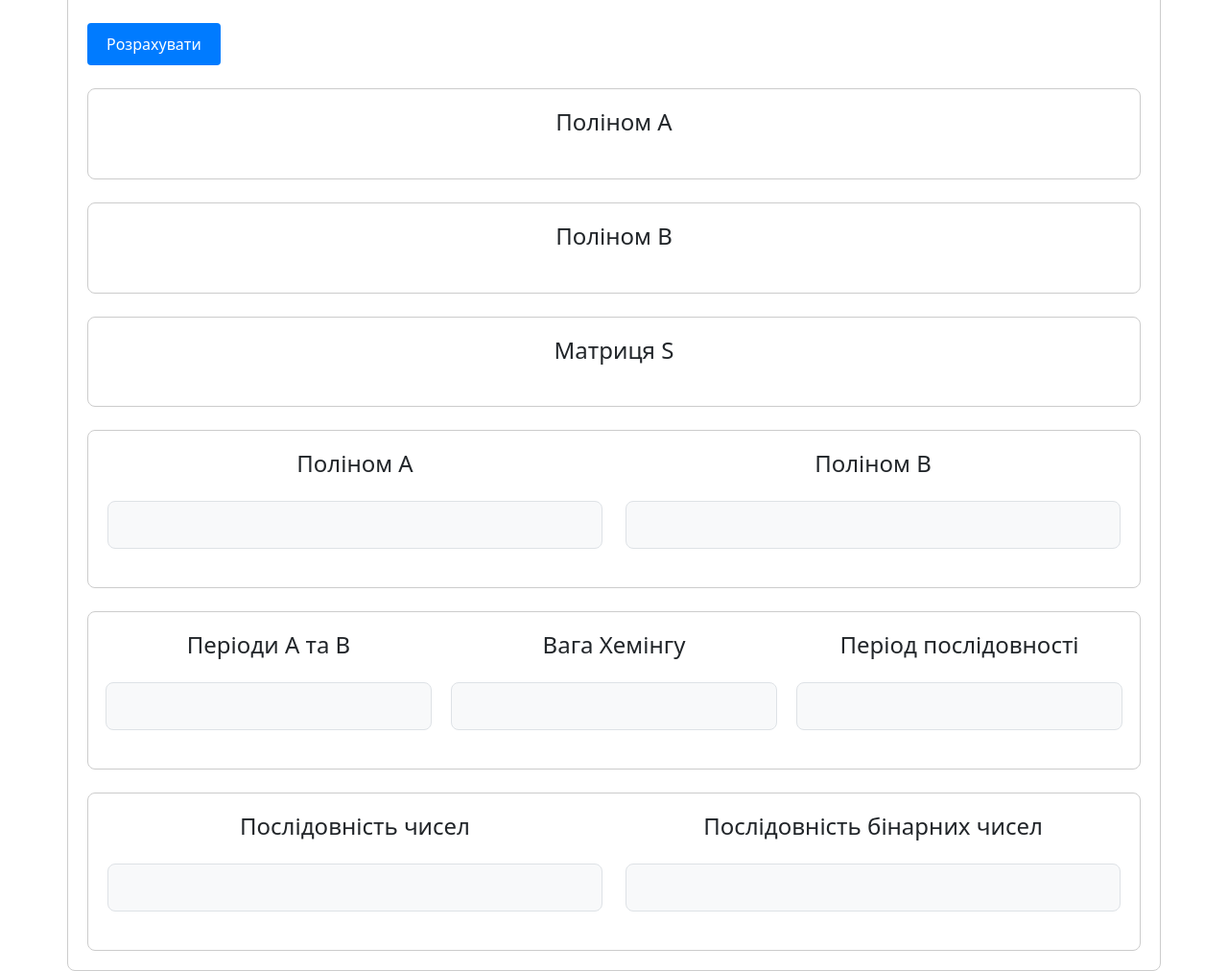
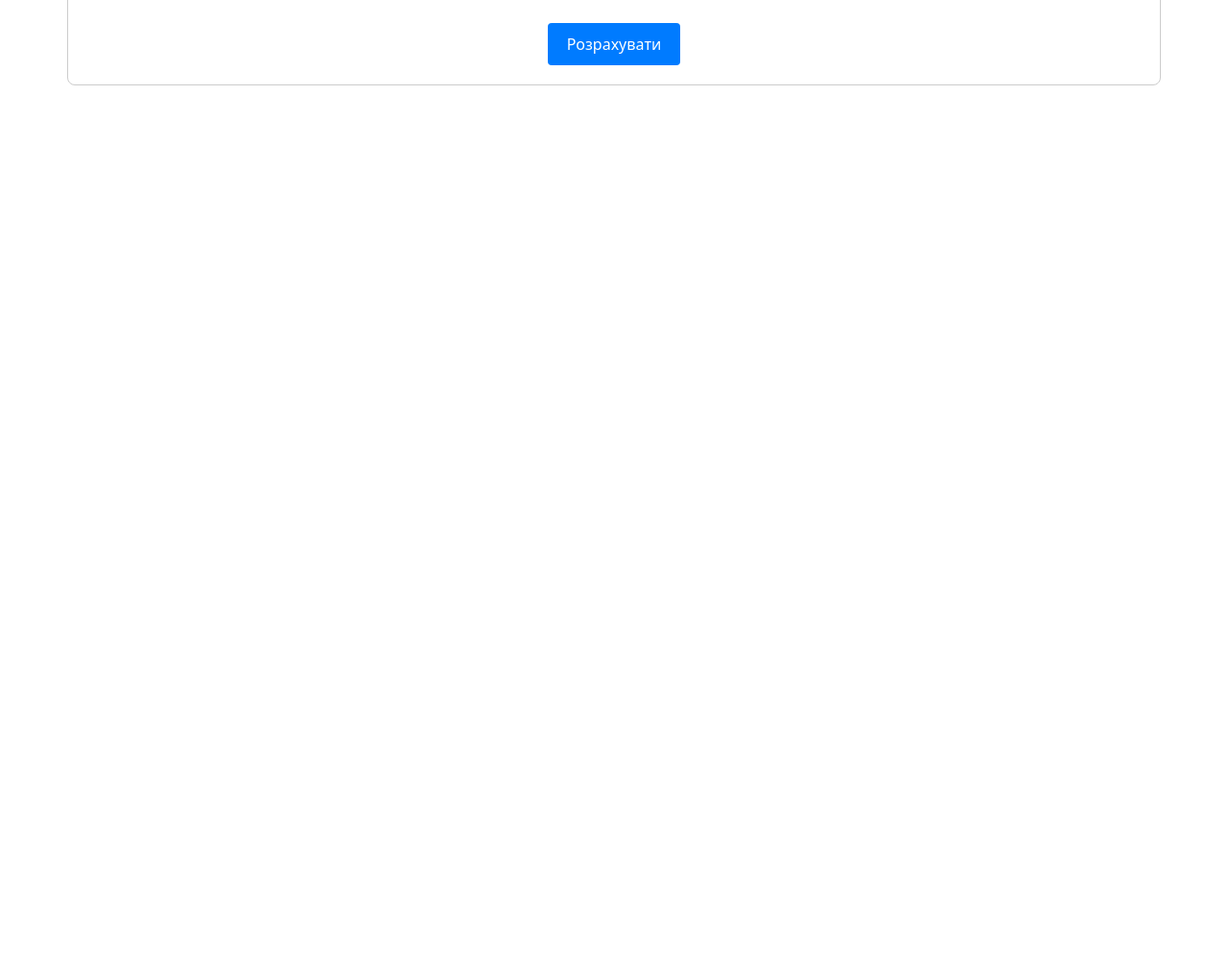
Before and after one commit to Zh3ka21/matrix-shift-register-neural-net, a Django app: page /msr/ in a window 1280 px wide. Shown: the part 438-1450 px from the top of the page at 96% size. After the commit the page ends 527 px from the top, so only its background shows below. Run offline with Django 5.2, Linux system fonts and the light colour scheme; data that the repository does not hold is empty.

Commit message:
styles for button functionality, for hidden elements

```diff
--- a/generators/templates/generators/msr.html
+++ b/generators/templates/generators/msr.html
@@ -1,11 +1,10 @@
-{% extends 'generators/base.html' %}
-{% load static %}
-{% block content %}
+{% extends 'generators/base.html' %} {% load static %} {% block content %}
 <div class="container mt-5">
   <div class="row">
     <div class="col-md-6">
       <label for="numberSelectFirst" class="form-label"
-                >Оберіть ступінь полінома:</label>
+        >Оберіть ступінь полінома:</label
+      >
       <select class="form-select" id="numberSelectFirst">
         {% for degree in degrees %}
         <option value="{{ degree }}">{{ degree }}</option>
@@ -13,17 +12,19 @@
       </select>
     </div>
     <div class="col-md-6">
-                <label for="elementSelectFirst" class="form-label">Оберіть поліном:</label>
+      <label for="elementSelectFirst" class="form-label"
+        >Оберіть поліном:</label
+      >
       <select class="form-select" id="elementSelectFirst" disabled>
         <option value="">Оберіть ступінь</option>
       </select>
     </div>
-
   </div>
   <div class="row">
     <div class="col-md-6">
       <label for="numberSelectSecond" class="form-label"
-                >Оберіть ступінь полінома:</label>
+        >Оберіть ступінь полінома:</label
+      >
       <select class="form-select" id="numberSelectSecond">
         {% for degree in degrees %}
         <option value="{{ degree }}">{{ degree }}</option>
@@ -31,7 +32,9 @@
       </select>
     </div>
     <div class="col-md-6">
-                <label for="elementSelectSecond" class="form-label">Оберіть поліном:</label>
+      <label for="elementSelectSecond" class="form-label"
+        >Оберіть поліном:</label
+      >
       <select class="form-select" id="elementSelectSecond" disabled>
         <option value="">Оберіть ступінь</option>
       </select>
@@ -39,89 +42,148 @@
   </div>
   <!-- Кнопка для побудови матриці -->
   <div class="mt-4">
-            <button id="buildMatrixButton" class="btn btn-primary container-button">
+    <button
+      id="buildMatrixButton"
+      class="btn btn-primary container-button"
+      style="display: block; margin: 0 auto"
+    >
       Розрахувати
     </button>
   </div>
 
-        <div class="container mt-4">
-            <h4 class="text-center mb-4">Поліном А</h4>
-            <div id="matrix-container-first" class="">
+  <div class="container mt-4" style="display: none">
+    <h4 id="toggleVisible1" style="display: none" class="text-center mb-4">
+      Поліном А
+    </h4>
+    <div
+      id="matrix-container-first"
+      class="output-container"
+      style="display: none"
+    >
       <!-- Початкова матриця буде додана тут -->
     </div>
   </div>
 
-        <div class="container mt-4">
-            <h4 class="text-center mb-4">Поліном В</h4>
-            <div id="matrix-container-second" class="">
+  <div class="container mt-4" style="display: none">
+    <h4 id="toggleVisible2" style="display: none" class="text-center mb-4">
+      Поліном В
+    </h4>
+    <div
+      id="matrix-container-second"
+      class="output-container"
+      style="display: none"
+    >
       <!-- Початкова матриця буде додана тут -->
     </div>
   </div>
 
-        <div class="container mt-4">
-            <h4 class="text-center mb-4">Матриця S</h4>
-            <div id="matrix-container-S" class="">
+  <div class="container mt-4" style="display: none">
+    <h4 id="toggleVisible3" style="display: none" class="text-center mb-4">
+      Матриця S
+    </h4>
+    <div id="matrix-container-S" class="output-container" style="display: none">
       <!-- Початкова матриця буде додана тут -->
     </div>
-            <div id="button-container" class="mt-4">
+    <div
+      id="button-container"
+      class="mt-4 output-container"
+      style="display: none"
+    >
       <!-- Початкова матриця буде додана тут -->
     </div>
   </div>
 
-        <div class="container mt-4">
+  <div class="container mt-4" style="display: none">
     <div class="row">
       <div class="col-md-6">
-                    <h4 class="text-center mb-4">Поліном A</h4>
-                    <div id="poly-container-first" class="container border p-4 bg-light">
+        <h4 id="toggleVisible4" style="display: none" class="text-center mb-4">
+          Поліном A
+        </h4>
+        <div
+          id="poly-container-first"
+          class="container border p-4 bg-light output-container"
+          style="display: none"
+        >
           <!-- Поліном буде додано тут -->
         </div>
       </div>
-                <div class="col-md-6">
-                    <h4 class="text-center mb-4">Поліном B</h4>
-                    <div id="poly-container-second" class="container border p-4 bg-light">
+      <div class="col-md-6" style="display: none">
+        <h4 id="toggleVisible5" style="display: none" class="text-center mb-4">
+          Поліном B
+        </h4>
+        <div
+          id="poly-container-second"
+          class="container border p-4 bg-light output-container"
+          style="display: none"
+        >
           <!-- Поліном буде додано тут -->
         </div>
       </div>
     </div>
   </div>
-        <div class="container mt-4">
+  <div class="container mt-4" style="display: none">
     <div class="row">
       <div class="col-md-4">
-                    <h4 class="text-center mb-4">Періоди А та B</h4>
-                    <div id="property-container" class="container border p-4 bg-light">
+        <h4 id="toggleVisible6" style="display: none" class="text-center mb-4">
+          Періоди А та B
+        </h4>
+        <div
+          id="property-container"
+          class="container border p-4 bg-light output-container"
+          style="display: none"
+        >
           <!-- Властивості будуть додані тут -->
         </div>
       </div>
-                <div class="col-md-4">
-                    <h4 class="text-center mb-4">Вага Хемінгу</h4>
-                    <div id="hg-container" class="container border p-4 bg-light">
+      <div class="col-md-4" style="display: none">
+        <h4 id="toggleVisible7" style="display: none" class="text-center mb-4">
+          Вага Хемінгу
+        </h4>
+        <div
+          id="hg-container"
+          class="container border p-4 bg-light output-container"
+          style="display: none"
+        >
           <!-- Поліном буде додано тут -->
         </div>
       </div>
-                <div class="col-md-4">
-                    <h4 class="text-center mb-4">Період послідовності</h4>
-                    <div id="T-container" class="container border p-4 bg-light">
+      <div class="col-md-4" style="display: none">
+        <h4 id="toggleVisible8" style="display: none" class="text-center mb-4">
+          Період послідовності
+        </h4>
+        <div
+          id="T-container"
+          class="container border p-4 bg-light output-container"
+          style="display: none"
+        >
           <!-- Поліном буде додано тут -->
         </div>
       </div>
     </div>
   </div>
-        <div class="container mt-4">
+  <div class="container mt-4" style="display: none">
     <div class="row">
       <div class="col-md-6">
-                    <h4 class="text-center mb-4">Послідовність чисел</h4>
+        <h4 id="toggleVisible9" style="display: none" class="text-center mb-4">
+          Послідовність чисел
+        </h4>
         <div
           id="sequence-container"
-                            class="container border p-4 bg-light scroll-x"
+          class="container border p-4 bg-light scroll-x output-container"
+          style="display: none"
         >
           <!-- Послідовність чисел буде додана тут -->
         </div>
       </div>
-                <div class="col-md-6">
-                    <h4 class="text-center mb-4">Послідовність бінарних чисел</h4>
+      <div class="col-md-6" style="display: none">
+        <h4 id="toggleVisible10" style="display: none" class="text-center mb-4">
+          Послідовність бінарних чисел
+        </h4>
         <div
           id="binary-sequence-container"
-                            class="container border p-4 bg-light scroll-x">
+          class="container border p-4 bg-light scroll-x output-container"
+          style="display: none"
+        >
           <!-- Послідовність бінарних чисел буде додана тут -->
         </div>
       </div>
@@ -134,11 +196,74 @@
 <script>
   const numberSelectFirst = document.getElementById("numberSelectFirst");
   const numberSelectSecond = document.getElementById("numberSelectSecond");
-        numberSelectFirst.addEventListener("change", () => handleDegreeChange('elementSelectFirst', document.getElementById("elementSelectFirst"), numberSelectFirst, 'initialStateSelectFirst'));
-        numberSelectSecond.addEventListener("change", () => handleDegreeChange('elementSelectSecond', document.getElementById("elementSelectSecond"), numberSelectSecond, 'initialStateSelectSecond'));
+  numberSelectFirst.addEventListener("change", () =>
+    handleDegreeChange(
+      "elementSelectFirst",
+      document.getElementById("elementSelectFirst"),
+      numberSelectFirst,
+      "initialStateSelectFirst"
+    )
+  );
+  numberSelectSecond.addEventListener("change", () =>
+    handleDegreeChange(
+      "elementSelectSecond",
+      document.getElementById("elementSelectSecond"),
+      numberSelectSecond,
+      "initialStateSelectSecond"
+    )
+  );
 
   const buildMatrixButton = document.getElementById("buildMatrixButton");
-        buildMatrixButton.addEventListener("click", () => handlePolynomialOperations('elementSelectFirst', 'elementSelectSecond'));
+  buildMatrixButton.addEventListener("click", () =>
+    handlePolynomialOperations("elementSelectFirst", "elementSelectSecond")
+  );
 
+  document.addEventListener("DOMContentLoaded", function () {
+    console.log("In function");
+
+    const button = document.getElementById("buildMatrixButton");
+
+    button.addEventListener("click", function () {
+      outputContainers.forEach((container) => {
+        container.style.display = "block";
+      });
+    });
+
+    const outputContainers = document.querySelectorAll(".output-container");
+    const headings = document.querySelectorAll('[id^="toggleVisible"]');
+    const containers = document.querySelectorAll(".container");
+    const columns6 = document.querySelectorAll(".col-md-6");
+    const columns4 = document.querySelectorAll(".col-md-4");
+
+    console.log(button);
+    console.log(outputContainers);
+    console.log(headings);
+
+    button.addEventListener("click", function () {
+      // Display all elements when the button is clicked
+      outputContainers.forEach((container) => {
+        container.style.display = "block";
+      });
+      headings.forEach((heading) => {
+        heading.style.display = "block";
+      });
+
+      containers.forEach((container) => {
+        container.style.display = "block";
+      });
+
+      outputContainers.forEach((oc) => {
+        oc.style.display = "block";
+      });
+
+      columns6.forEach((cols) => {
+        cols.style.display = "block";
+      });
+
+      columns4.forEach((cols) => {
+        cols.style.display = "block";
+      });
+    });
+  });
 </script>
 {% endblock content %}
```
Lines whose indentation alone changed are shown as unchanged.
